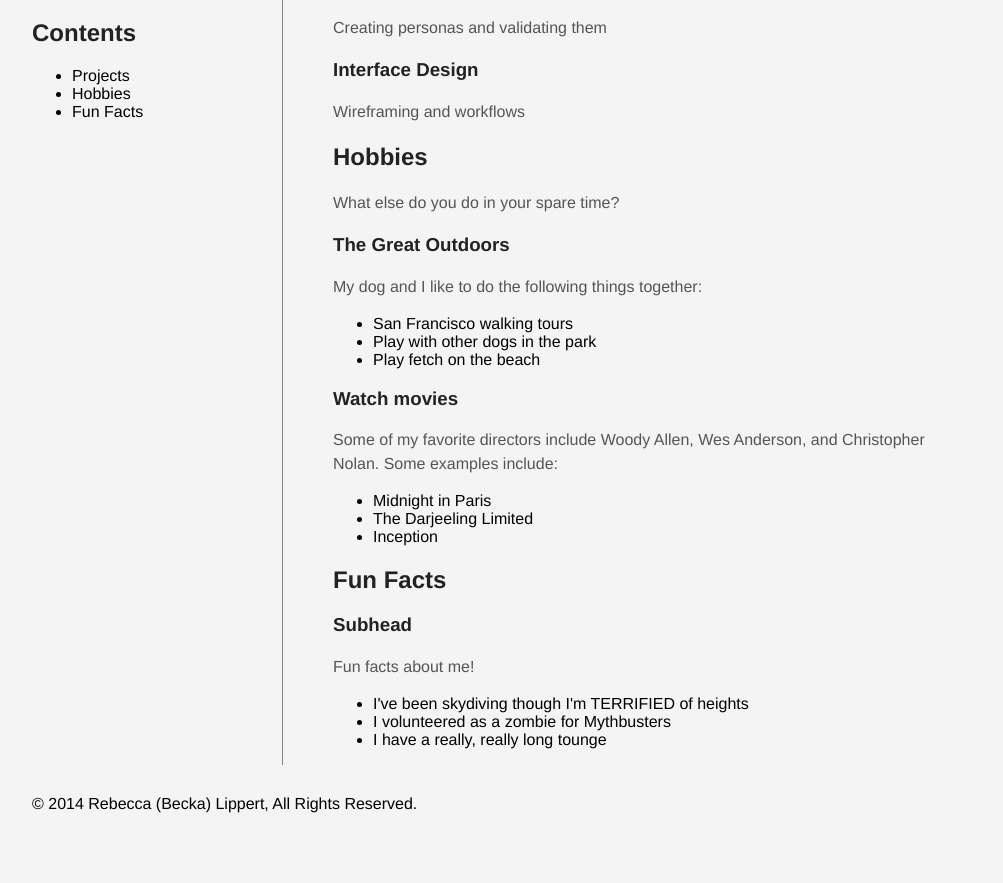
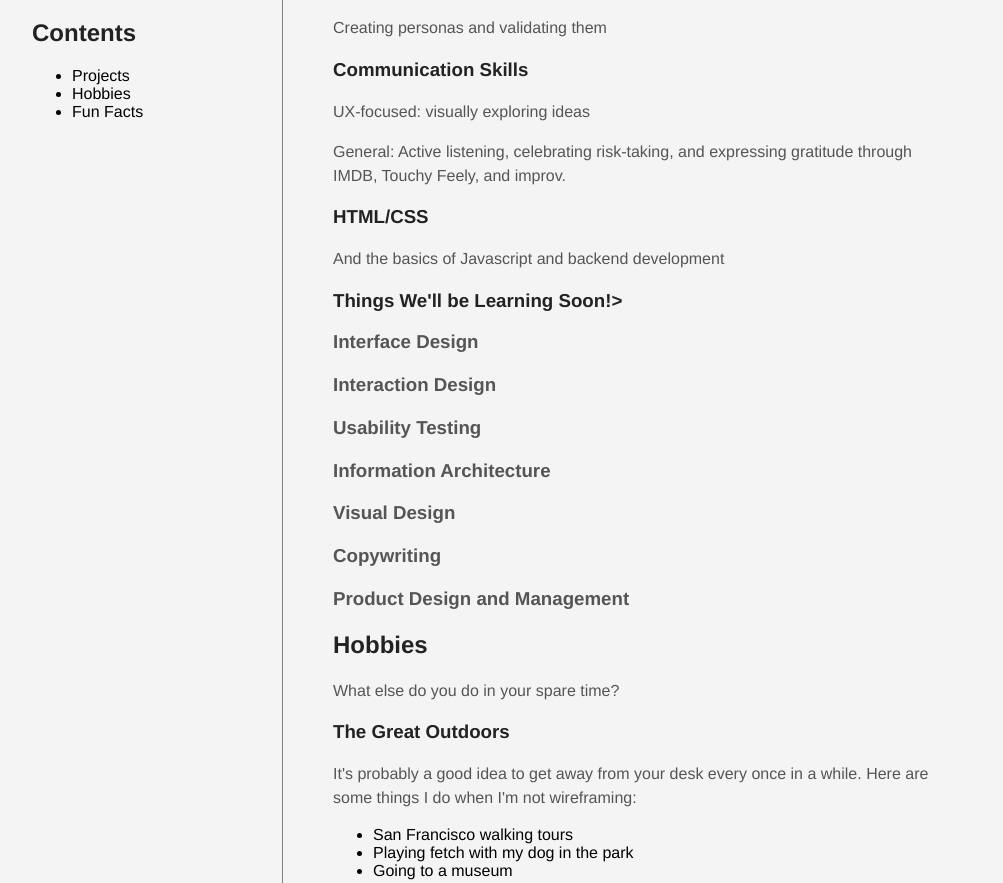
Before and after one commit to HeckaBecka/heckabecka.github.io, a plain HTML site: page index.html in a window 1280 px wide. Shown: the part 320-1203 px from the top of the page, without its empty margins (138-1141 px from the left). Before the commit the page ends 1163 px from the top, so only its background shows below. Drawn offline with nearby package versions, Linux system fonts and the light colour scheme.

Commit message:
More changes to text

```diff
--- a/index.html
+++ b/index.html
@@ -37,8 +37,22 @@
         <h3>User Research</h3>
         <p>Creating personas and validating them</p>
 
-        <h3>Interface Design</h3>
-        <p>Wireframing and workflows</p>
+        <h3>Communication Skills</h3>
+        <p>UX-focused: visually exploring ideas </p>
+        <p>General: Active listening, celebrating risk-taking, and expressing gratitude through IMDB, Touchy Feely, and improv.
+
+
+        <h3>HTML/CSS</h3>
+        <p>And the basics of Javascript and backend development</p>
+
+        <h3>Things We'll be Learning Soon!>
+        <p>Interface Design</p>
+        <p>Interaction Design</p>
+        <p>Usability Testing</p>
+        <p>Information Architecture</p>
+        <p>Visual Design</p>
+        <p>Copywriting</p>
+        <p>Product Design and Management</p>
 
 
         <h2 id="hobbies">Hobbies</h2>
@@ -46,11 +60,11 @@
         <p>What else do you do in your spare time?</p>
 
         <h3>The Great Outdoors</h3>
-        <p>My dog and I like to do the following things together:</p>
+        <p>It's probably a good idea to get away from your desk every once in a while. Here are some things I do when I'm not wireframing:</p>
         <ul>
           <li>San Francisco walking tours</li>
-          <li>Play with other dogs in the park</li>
-          <li>Play fetch on the beach</li>
+          <li>Playing fetch with my dog in the park</li>
+          <li>Going to a museum</li>
         </ul>
 
         <h3>Watch movies</h3>
@@ -65,11 +79,15 @@
         <h3>Subhead</h3>
         <p>Fun facts about me!</p>
         <ul>
-          <li>I've been skydiving though I'm TERRIFIED of heights</li>
+          <li>I've been skydiving in spite of my fear of heights</li>
           <li>I volunteered as a zombie for Mythbusters</li>
           <li>I have a really, really long tounge</li>
         </ul>
 
+        <h3>Get in touch</h3>
+        beckadefalco@gmail.com
+        <a href="http://www.twitter.com/twitzzzy">Twitter</a>
+        <a href="http://www.linkedin.com/in/beckadefalco">LinkedIn</a>
 
       </div>
     </div>
```
